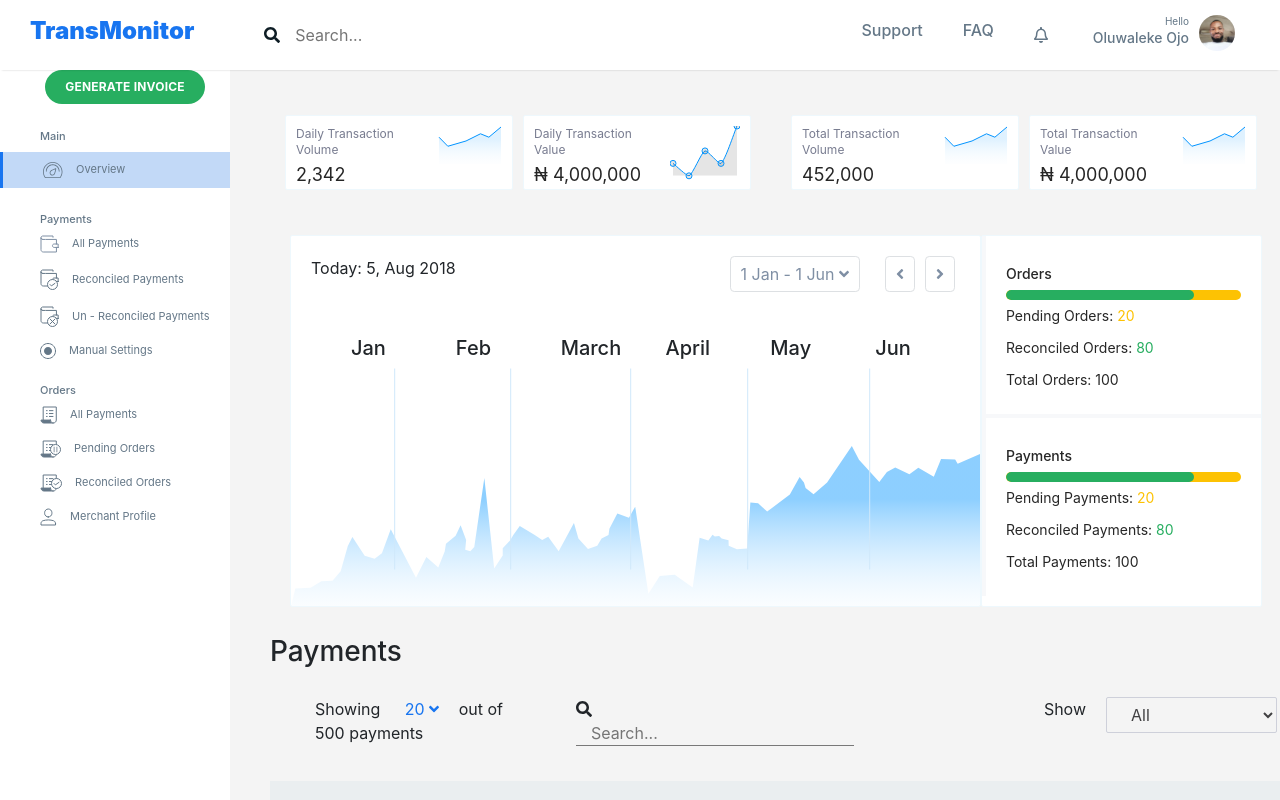
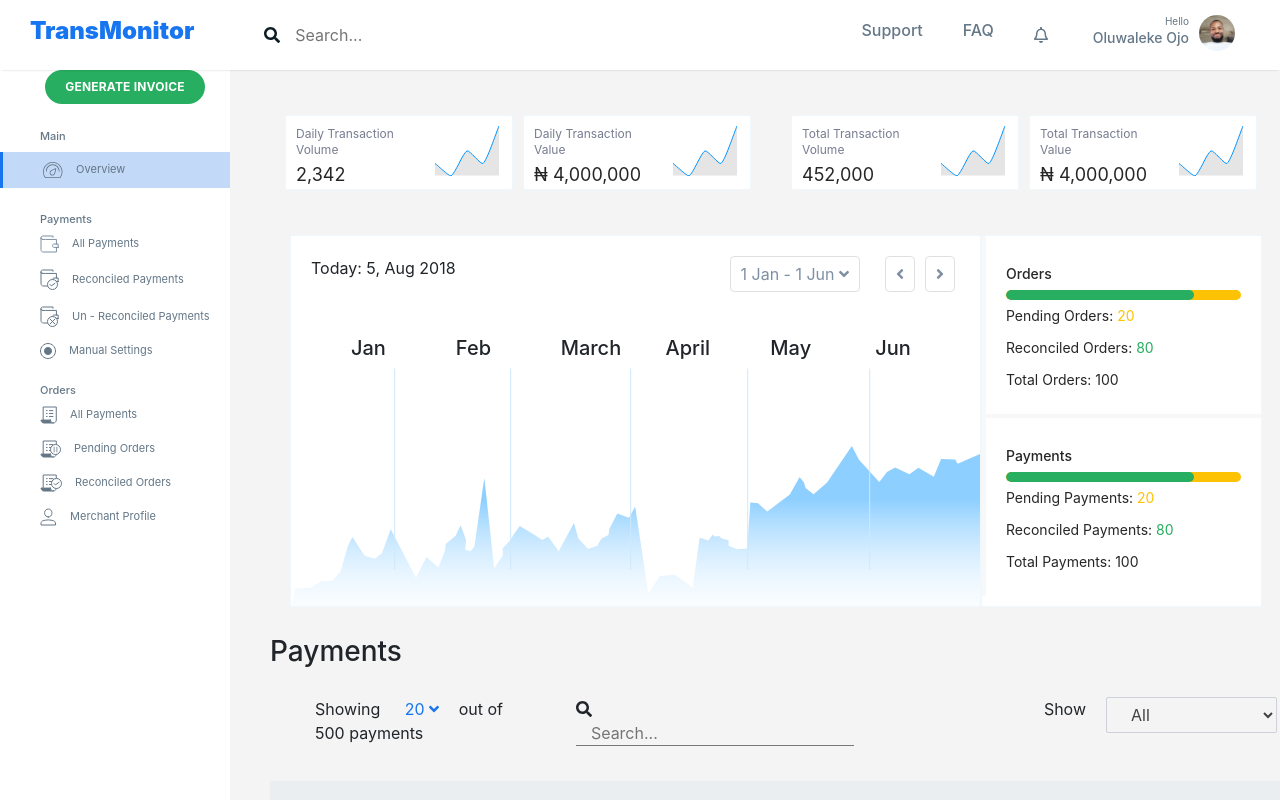
Before and after one commit to ninyhorlah/Test, a React (Create React App) app: page / in a window 1280 px wide. Shown: the top 800 px of the page. Built offline with nearby package versions, Linux system fonts and the light colour scheme; the HTML template or start-up script is replaced by a standard one.

Commit message:
chart implemented to daily and total transaction

```diff
--- a/src/App.css
+++ b/src/App.css
@@ -216,8 +216,6 @@ body {
   height: 75px;
 }
 
-.Daily img,
-.Total img,
 .chartJs {
   padding-left: 15px;
 }
--- a/src/Components/Chart.js
+++ b/src/Components/Chart.js
@@ -3,17 +3,11 @@ import { Line } from 'react-chartjs-2';
 
 
 const Chart = () => {
-
-
     const state = {
         labels: ['', '', '', '', ''],
         datasets: [
             {
-
-                // fill: true,
-
-                lineTension: 0.2,
-                backgroundColor: '',
+               lineTension: 0.2,
                 borderWidth: 1,
                 borderColor: '#0294FF',
                 data: [27, 26, 28, 27, 30]
@@ -28,13 +22,17 @@ const Chart = () => {
                 height='80px'
                 width='70px'
                 options={{
+                    responsive: true,
                     maintainAspectRatio: false,
                     elements: {
                         line: {
                             tension: 0
+                        },
+                        point: {
+                            radius: 0
                         }
                     },
-                    fillColor: 'linear-gradient(180deg, rgba(2, 148, 255, 0.126274) 33.13%, rgba(255, 255, 255, 0.0001) 117.06%)',
+                    // fillColor: 'linear-gradient(180deg, rgba(2, 148, 255, 0.126274) 33.13%, rgba(255, 255, 255, 0.0001) 117.06%)',
                     scales: {
                         xAxes: [{
                             gridLines: {
--- a/src/Components/DailyTransaction.js
+++ b/src/Components/DailyTransaction.js
@@ -11,7 +11,7 @@ const DailyTransaction = () => {
                         <p>2,342</p>
                     </div>
                     <div>
-                        <img src="/assets/smallChart.svg" alt=""/>
+                        <Chart/>
                     </div>
                 </div>
                 <div className='Daily'>
@@ -31,7 +31,7 @@ const DailyTransaction = () => {
                         <p>452,000</p>
                     </div>
                     <div>
-                        <img src="/assets/smallChart.svg" alt=""/>
+                        <Chart/>
                     </div>
                 </div>
                 <div className='Total'>
@@ -40,7 +40,7 @@ const DailyTransaction = () => {
                         <p>&#x20A6; 4,000,000</p>
                     </div>
                     <div>
-                        <img src="/assets/smallChart.svg" alt=""/>
+                        <Chart/>
                     </div>
                 </div>
             </div>
```
Also changed, not shown: src/Components/Bigchart.js (added, +25 -0 lines).
